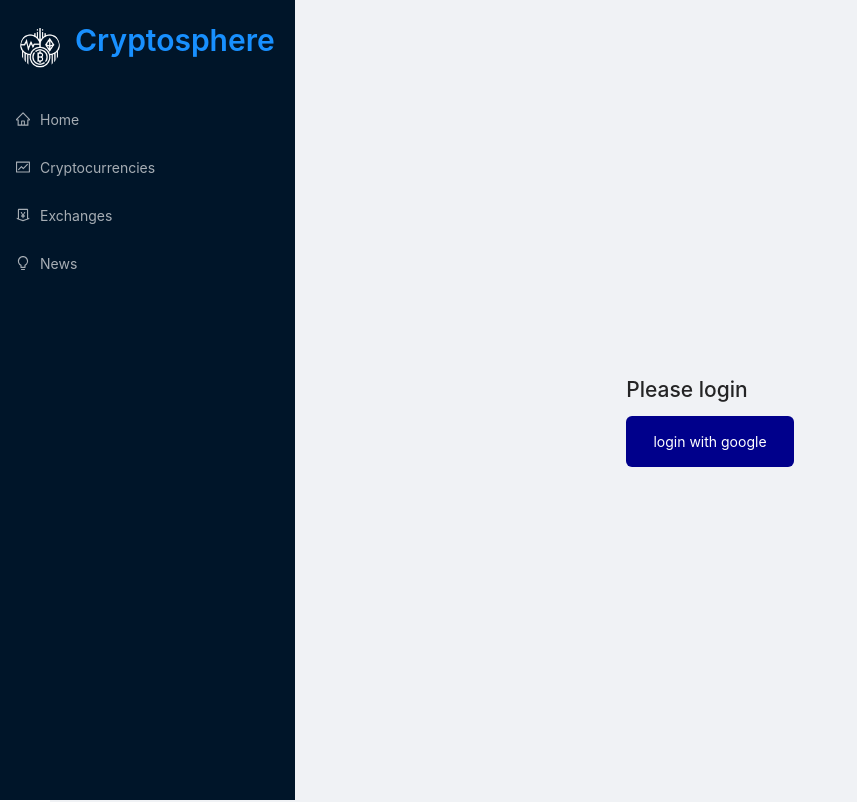
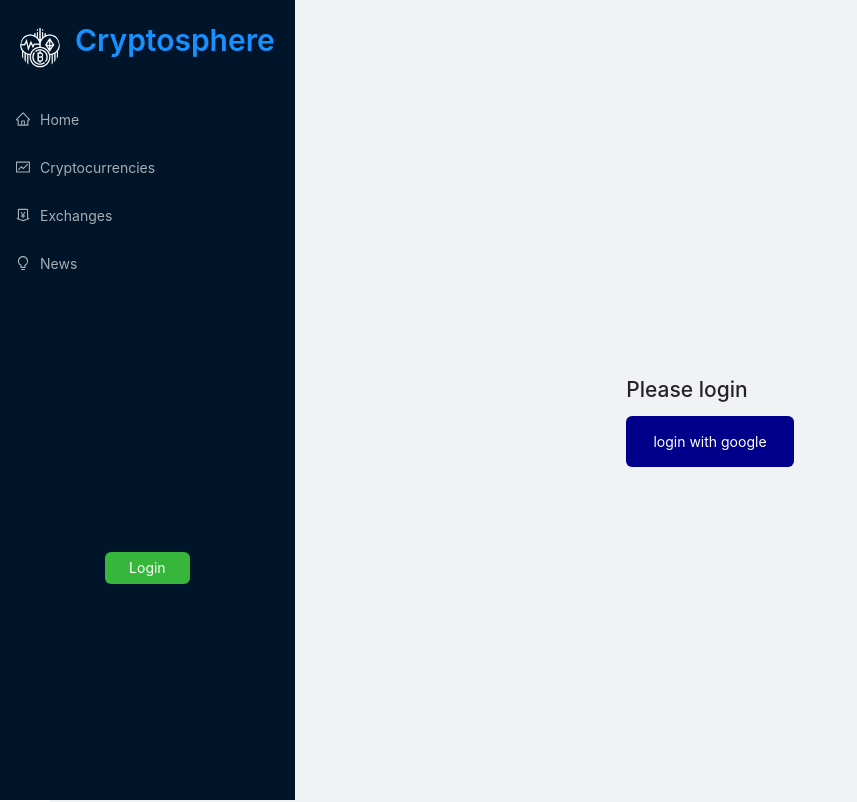
Before and after one commit to KaziMdMehediHasan/cryptosphere, a React (Create React App) app: page /login in a window 1280 px wide. Shown: the top 802 px of the page, without its empty margins (0-857 px from the left). Built offline with nearby package versions, Linux system fonts and the light colour scheme; no server answers.

Commit message:
private-routes added

```diff
--- a/package.json
+++ b/package.json
@@ -21,6 +21,7 @@
     "react-redux": "^7.2.4",
     "react-router-dom": "^5.2.1",
     "react-scripts": "4.0.3",
+    "react-toastify": "^8.1.0",
     "uuid": "^8.3.2",
     "web-vitals": "^1.1.2"
   },
--- a/src/App.css
+++ b/src/App.css
@@ -1,8 +1,7 @@
-
-:root{
-    --text-primary:#000;
-    --bgPrimary:#fff;
-   --bgSecondary: #F9F9F9;
+:root {
+  --text-primary: #000;
+  --bgPrimary: #fff;
+  --bgSecondary: #f9f9f9;
   --pink: #0071bd;
   --light-blue: #e6f7ff;
   --border: #d9d9d9;
@@ -14,30 +13,29 @@
   box-sizing: border-box;
 }
 
-a:hover{
+a:hover {
   color: var(--pink) !important;
 }
 
-.app{
+.app {
   display: flex;
   overflow: hidden;
 }
 
-.navbar{
+.navbar {
   flex: 0.2;
   background-color: rgb(0, 21, 41);
   /* background-color: gray; */
 }
 
-.main{
+.main {
   flex: 1;
   width: 100%;
-
 }
-.routes{
+.routes {
   padding: 20px;
 }
-.nav-container{
+.nav-container {
   position: fixed;
   left: 0;
   margin: 10px;
@@ -47,7 +45,7 @@ a:hover{
   /* background-color: gray; */
 }
 
-.logo-container{
+.logo-container {
   background-color: #001529;
   /* background-color: gray; */
   display: flex;
@@ -55,13 +53,13 @@ a:hover{
   align-items: center;
   width: 100%;
 }
-.logo{
-    margin:0 0 0 15px;
+.logo {
+  margin: 0 0 0 15px;
 }
-.logo a{
+.logo a {
   color: white;
 }
-.menu-control-container{
+.menu-control-container {
   display: none !important;
   position: absolute !important;
   right: 10px !important;
@@ -71,77 +69,106 @@ a:hover{
   border: none !important;
 }
 
-.loader{
+.loader {
   height: 81vh;
   display: flex;
   justify-content: center;
   align-items: center;
 }
 
-@media screen and (max-width:1300px){
-    .main{
+.login_btn {
+  background-color: rgba(60, 200, 60, 0.9);
+  display: block;
+  margin: 21vmax auto 0;
+  padding: 1rem 1.5rem;
+  border: none;
+  outline: none;
+  border-radius: 6px;
+  color: #fff;
+  cursor: pointer;
+}
+.logout_btn {
+  display: block;
+  margin: 21vmax auto 0;
+  background-color: rgba(200, 60, 60, 0.9);
+  padding: 1rem 1.5rem;
+  border: none;
+  outline: none;
+  border-radius: 6px;
+  color: #fff;
+  cursor: pointer;
+}
+
+@media screen and (max-width: 1300px) {
+  .main {
     margin-left: 50px;
   }
 }
 
-@media screen and (max-width:1170px){
-    .main{
+@media screen and (max-width: 1170px) {
+  .main {
     margin-left: 50px;
   }
 }
 
-@media screen and (max-width:1000px){
-    .main{
+@media screen and (max-width: 1000px) {
+  .main {
     margin-left: 100px;
   }
 }
 
-@media screen and (max-width:800px){
-    .app{
+@media screen and (max-width: 800px) {
+  .logout_btn {
+    margin: 1rem auto;
+  }
+  .login_btn {
+    margin: 1rem auto;
+  }
+  .app {
     flex-direction: column;
     overflow: hidden;
   }
 
-    .navbar{
+  .navbar {
     flex: 1;
   }
 
-    .main{
+  .main {
     flex: 1;
     margin-top: 90px;
     margin-left: 0px;
     margin-right: 10px;
   }
 
-    .nav-container{
+  .nav-container {
     height: 8vh;
-        position:fixed;
+    position: fixed;
     width: 100%;
     z-index: 100;
     background-color: var(--bgSecondary);
   }
 
-    .menu-control-container{
+  .menu-control-container {
     display: block !important;
   }
 
-    .ant-menu{
+  .ant-menu {
     position: absolute;
     right: 0px;
   }
-    .home-title{
+  .home-title {
     font-size: 1.4rem !important;
   }
-    .show-more{
+  .show-more {
     font-size: 1.3rem !important;
   }
 }
 
-.coin-detail-container{
+.coin-detail-container {
   margin: 30px;
 }
 
-.coin-heading-container{
+.coin-heading-container {
   display: flex;
   justify-content: center;
   align-items: center;
@@ -152,97 +179,96 @@ a:hover{
   gap: 10px;
 }
 
-.coin-heading-container .coin-name{
+.coin-heading-container .coin-name {
   font-weight: 900;
   color: var(--pink);
 }
 
-.coin-heading-container p{
+.coin-heading-container p {
   font-size: 1rem;
   opacity: 0.9;
   margin-bottom: 20px;
 }
 
-.stats-container{
+.stats-container {
   display: flex;
   justify-content: space-between;
   align-items: center;
   gap: 40px;
 }
 
-.stats-container h2{
+.stats-container h2 {
   font-weight: 700;
   font-size: 1.4rem;
   margin-top: 20px;
   color: var(--pink);
 }
 
-.coin-details-heading{
+.coin-details-heading {
   font-weight: 700 !important;
   margin-top: 20px !important;
   color: var(--pink) !important;
 }
 
-.coin-stats{
+.coin-stats {
   display: flex;
   justify-content: space-between;
   border-bottom: 1px solid var(--border);
   font-size: 1rem;
   opacity: 0.9;
   padding: 20px;
-
 }
 
-.coin-stats-name{
+.coin-stats-name {
   display: flex;
   gap: 10px;
   font-size: 1rem;
 }
 
-.stats{
+.stats {
   font-weight: 800;
 }
 
-.coin-value-statistics-heading p{
+.coin-value-statistics-heading p {
   font-size: 1rem;
   opacity: 0.9;
 }
 
-.coin-desc-link{
+.coin-desc-link {
   display: flex;
   gap: 40px;
   margin-top: 40px;
   padding-top: 20px;
 }
 
-.coin-desc-link h2{
+.coin-desc-link h2 {
   font-weight: 700;
   color: var(--pink);
 }
 
-.coin-desc-link p{
+.coin-desc-link p {
   font-size: 1rem;
   opacity: 0.9;
 }
 
-.coin-desc-link a{
+.coin-desc-link a {
   color: var(--pink);
 }
 
-.coin-desc-link h3{
+.coin-desc-link h3 {
   font-weight: 700;
 }
 
-.coin-desc{
+.coin-desc {
   flex: 0.5;
 }
 
-.coin-links{
+.coin-links {
   padding: 0px 20px;
   flex: 0.5;
 }
 
-.coin-link{
+.coin-link {
   display: flex;
   justify-content: space-between;
   align-items: center;
@@ -250,125 +276,126 @@ a:hover{
   padding: 20px;
 }
 
-.link-name{
+.link-name {
   text-transform: capitalize;
   font-size: 1rem;
 }
 
-.coin-link a{
+.coin-link a {
   color: var(--pink);
   font-weight: 700;
   font-size: 1rem;
 }
 
-.coin-link:hover, .coin-stats:hover{
+.coin-link:hover,
+.coin-stats:hover {
   background-color: var(--bgSecondary);
 }
 
-@media screen and (max-width:1000px){
-    .stats-container{
+@media screen and (max-width: 1000px) {
+  .stats-container {
     flex-direction: column;
   }
-    .coin-desc-link{
+  .coin-desc-link {
     flex-direction: column;
   }
-    .stats-container h2{
+  .stats-container h2 {
     margin-top: 0px;
   }
 }
 
-@media screen and (max-width: 500px){
-    .coin-links{
+@media screen and (max-width: 500px) {
+  .coin-links {
     padding: 0px;
   }
-    .coin-detail-container{
+  .coin-detail-container {
     margin: 0;
   }
 }
-@media screen and (max-width: 500px){
-    .heading{
+@media screen and (max-width: 500px) {
+  .heading {
     margin-top: 20px;
   }
 }
 
-.select-news{
+.select-news {
   width: 180px;
 }
-.news-card{
+.news-card {
   min-height: 300px !important;
 }
-.news-image-container{
+.news-image-container {
   display: flex !important;
   justify-content: space-between !important;
 }
-.news-title{
+.news-title {
   width: 70%;
 }
 
-.news-image-container .img{
-    width:100px;
-    height:100px;
+.news-image-container .img {
+  width: 100px;
+  height: 100px;
 }
-.news-card p{
+.news-card p {
   color: black;
   margin: 10px 0px !important;
 }
-.provider-container{
+.provider-container {
   display: flex;
   justify-content: space-between;
 }
-.provider-name{
+.provider-name {
   margin-left: 10px;
 }
 
-.chart-header{
+.chart-header {
   display: flex;
   justify-content: space-between;
   gap: 50px;
   color: #0071bd;
 }
-.chart-title{
+.chart-title {
   color: #0071bd !important;
 }
-.price-container{
+.price-container {
   display: flex !important;
   gap: 20px !important;
   align-items: center !important;
   flex-wrap: wrap !important;
 }
-.price-change{
+.price-change {
   font-weight: 900 !important;
 }
-.current-price{
+.current-price {
   margin-top: 0px !important;
   font-weight: 900 !important;
 }
-.home-heading-container{
+.home-heading-container {
   display: flex;
   justify-content: space-between;
   align-items: center;
   margin-top: 40px;
 }
-.show-more{
+.show-more {
   margin-top: 0px !important;
 }
-.exchange-image{
+.exchange-image {
   margin: 0px 10px !important;
 }
-.search-crypto{
+.search-crypto {
   margin: 20px auto 30px auto;
   width: 250px;
 }
-.crypto-card-container{
+.crypto-card-container {
   min-height: 65vh !important;
 }
-.crypto-card{
+.crypto-card {
   min-width: 250px;
 }
-.crypto-card .crypto-image{
-    width:35px;
+.crypto-card .crypto-image {
+  width: 35px;
 }
-.select-timeperiod{
+.select-timeperiod {
   width: 200px !important;
   margin-top: 20px !important;
 }
--- a/src/App.js
+++ b/src/App.js
@@ -28,21 +28,21 @@ const App = () => {
                 <Route exact path="/">
                   <Homepage />
                 </Route>
-                <Route exact path="/login">
+                <Route path="/login">
                   <Login />
                 </Route>
                 <Route exact path="/exchanges">
                   <Exchanges />
                 </Route>
-                <Route exact path="/cryptocurrencies">
+                <PrivateRoute exact path="/cryptocurrencies">
                   <Cryptocurrencies />
-                </Route>
+                </PrivateRoute>
                 <PrivateRoute path="/crypto/:coinId">
                   <CryptoDetails />
                 </PrivateRoute>
-                <Route exact path="/news">
+                <PrivateRoute exact path="/news">
                   <News />
-                </Route>
+                </PrivateRoute>
               </Switch>
             </div>
           </Layout>
--- a/src/components/Navbar.jsx
+++ b/src/components/Navbar.jsx
@@ -1,22 +1,29 @@
-import React, { useState, useEffect } from 'react';
-import { Button, Menu, Typography, Avatar } from 'antd';
-import { Link } from 'react-router-dom';
-import { HomeOutlined, MoneyCollectOutlined, BulbOutlined, FundOutlined, MenuOutlined } from '@ant-design/icons';
-
-import icon from '../images/cryptocurrency.png';
+import {
+  BulbOutlined,
+  FundOutlined,
+  HomeOutlined,
+  MenuOutlined,
+  MoneyCollectOutlined,
+} from "@ant-design/icons";
+import { Avatar, Button, Menu, Typography } from "antd";
+import React, { useEffect, useState } from "react";
+import { Link } from "react-router-dom";
+import useAuth from "../hooks/useAuth";
+import icon from "../images/cryptocurrency.png";
 
 const Navbar = () => {
   const [activeMenu, setActiveMenu] = useState(true);
   const [screenSize, setScreenSize] = useState(undefined);
+  const { user, logOut, signInUsingGoogle } = useAuth();
 
   useEffect(() => {
     const handleResize = () => setScreenSize(window.innerWidth);
 
-    window.addEventListener('resize', handleResize);
+    window.addEventListener("resize", handleResize);
 
     handleResize();
 
-    return () => window.removeEventListener('resize', handleResize);
+    return () => window.removeEventListener("resize", handleResize);
   }, []);
 
   useEffect(() => {
@@ -31,10 +38,18 @@ const Navbar = () => {
     <div className="nav-container">
       <div className="logo-container">
         <Avatar src={icon} size="large" />
-        <Typography.Title level={2} className="logo"><Link to="/">Cryptosphere</Link></Typography.Title>
-        <Button className="menu-control-container" onClick={() => setActiveMenu(!activeMenu)}><MenuOutlined /></Button>
+        <Typography.Title level={2} className="logo">
+          <Link to="/">Cryptosphere</Link>
+        </Typography.Title>
+        <Button
+          className="menu-control-container"
+          onClick={() => setActiveMenu(!activeMenu)}
+        >
+          <MenuOutlined />
+        </Button>
       </div>
       {activeMenu && (
+        <>
           <Menu theme="dark">
             <Menu.Item icon={<HomeOutlined />}>
               <Link to="/">Home</Link>
@@ -48,7 +63,17 @@ const Navbar = () => {
             <Menu.Item icon={<BulbOutlined />}>
               <Link to="/news">News</Link>
             </Menu.Item>
+            {user.email ? (
+              <button className="logout_btn" onClick={logOut}>
+                Logout
+              </button>
+            ) : (
+              <Link to="/login">
+                <button className="login_btn">Login</button>
+              </Link>
+            )}
           </Menu>
+        </>
       )}
     </div>
   );
```
Also changed, not shown: 1 other file (tests, documents, lock files or other folders). Lines whose indentation alone changed are shown as unchanged.
